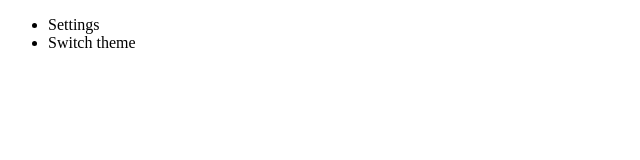
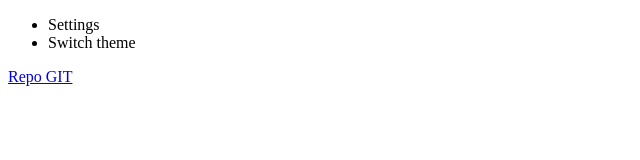
Before and after one commit to dacodemaniak/init_git, a plain HTML site: page index.html in a window 1280 px wide. Shown: the full height of the page, 0-640 px from the left. Drawn offline with Linux system fonts and the light colour scheme.

Commit message:
FEAT (home) Add git link on a new tab
US4

```diff
--- a/index.html
+++ b/index.html
@@ -13,6 +13,10 @@
             <li onclick="switchTheme()">Switch theme</li>
         </ul>
     </div>
+
+    <aside>
+        <a href="https://github.com/dacodemaniak/init_git" target="_new">Repo GIT</a>
+    </aside>
 <script src="./js/main.js" type="module"></script>
 </body>
 </html>
```
